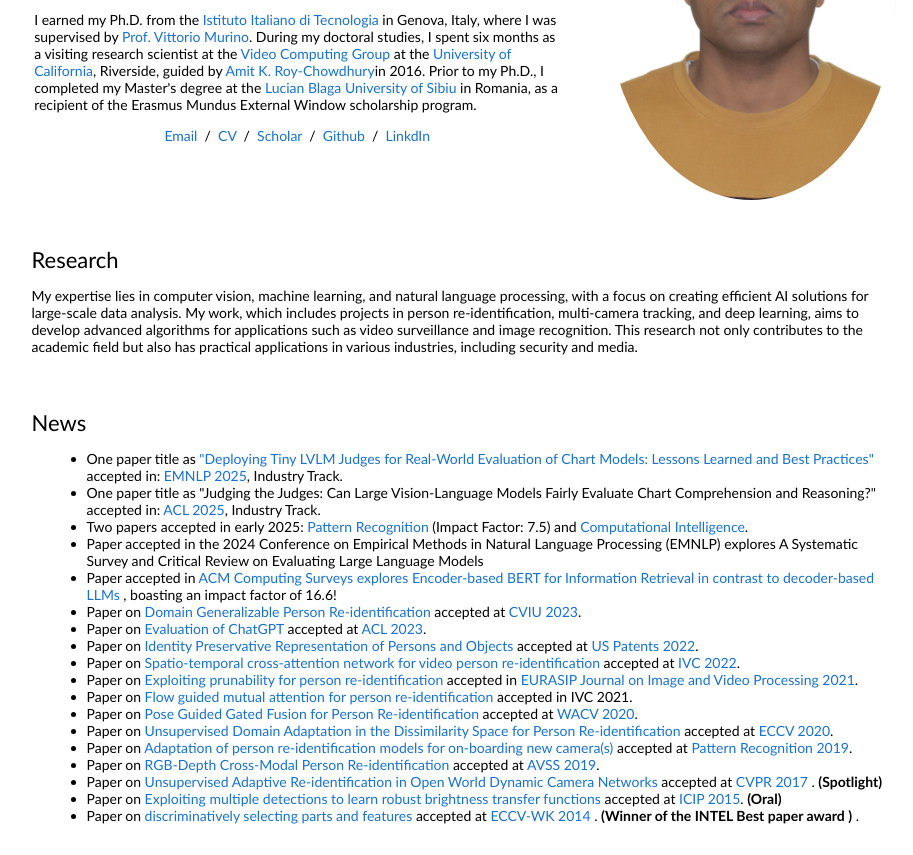
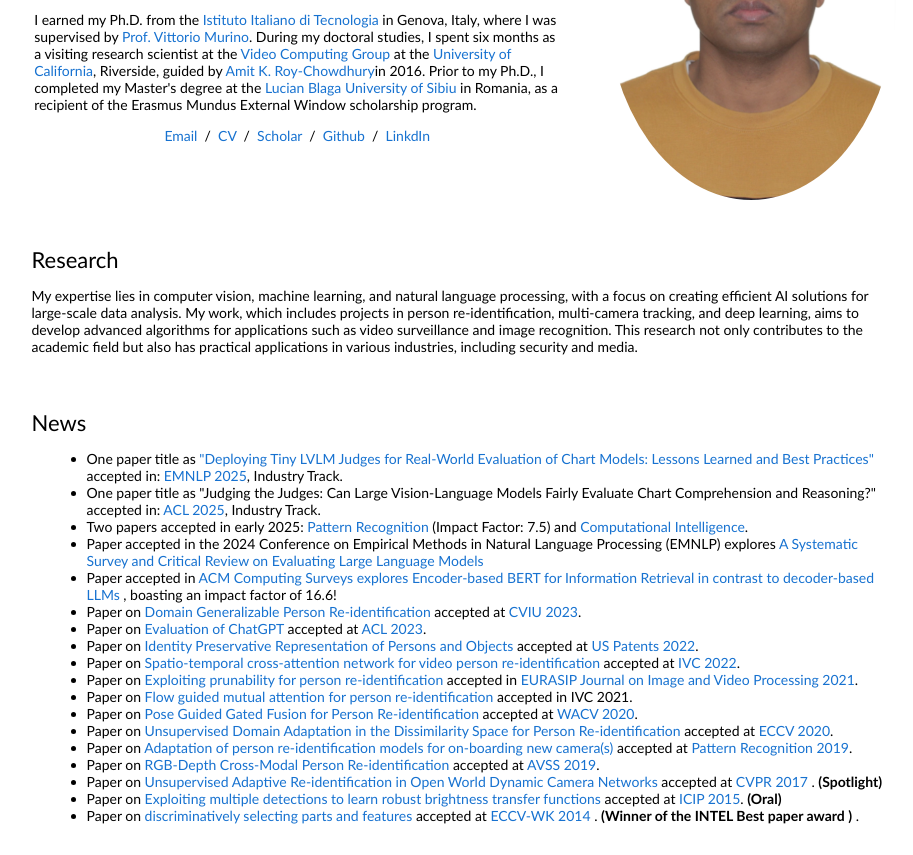
Before and after one commit to mdamranhossenbhuiyan/amran, a plain HTML site: page index.html in a window 1280 px wide. Shown: the part 237-1092 px from the top of the page, without its empty margins (175-1088 px from the left). Drawn offline with Linux system fonts and the light colour scheme.

Commit message:
Update index.html

```diff
--- a/index.html
+++ b/index.html
@@ -75,8 +75,8 @@ I earned my Ph.D. from the <a href="https://pavis.iit.it/" >Istituto Italiano di
 
 <li>Two papers accepted in early 2025: <a href="https://www.sciencedirect.com/science/article/pii/S0031320325000160">Pattern Recognition</a> (Impact Factor: 7.5) and <a href="https://onlinelibrary.wiley.com/doi/abs/10.1111/coin.70024">Computational Intelligence</a>.</li>
 
-			<li>Paper accepted in the 2024 Conference on Empirical Methods in Natural Language Processing (EMNLP) explores A Systematic Survey and Critical Review on
-Evaluating Large Language Models<br>
+			<li>Paper accepted in the 2024 Conference on Empirical Methods in Natural Language Processing (EMNLP) explores <a href=https://arxiv.org/pdf/2505.08468?> A Systematic Survey and Critical Review on
+Evaluating Large Language Models </a> <br>
 
                <li>Paper accepted in <a href ="https://arxiv.org/pdf/2403.00784"> ACM Computing Surveys explores Encoder-based BERT for Information Retrieval in contrast to decoder-based LLMs </a>, boasting an impact factor of 16.6!<br>
 
```
